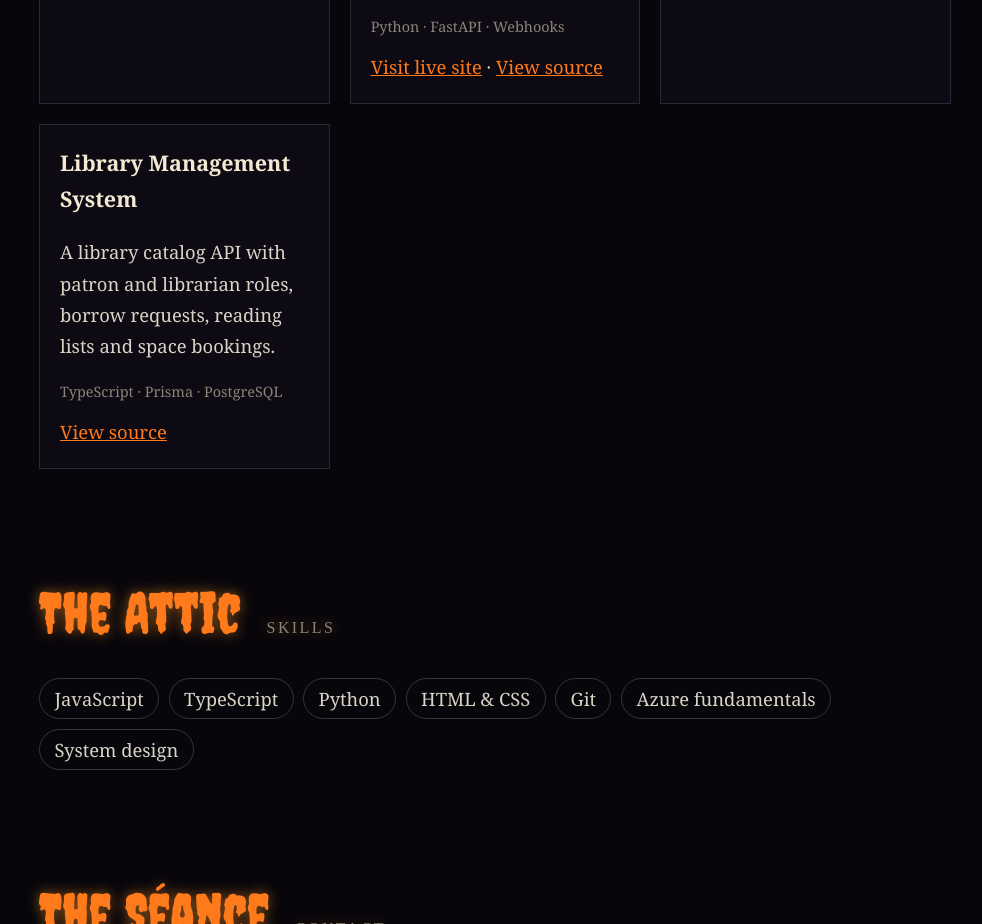
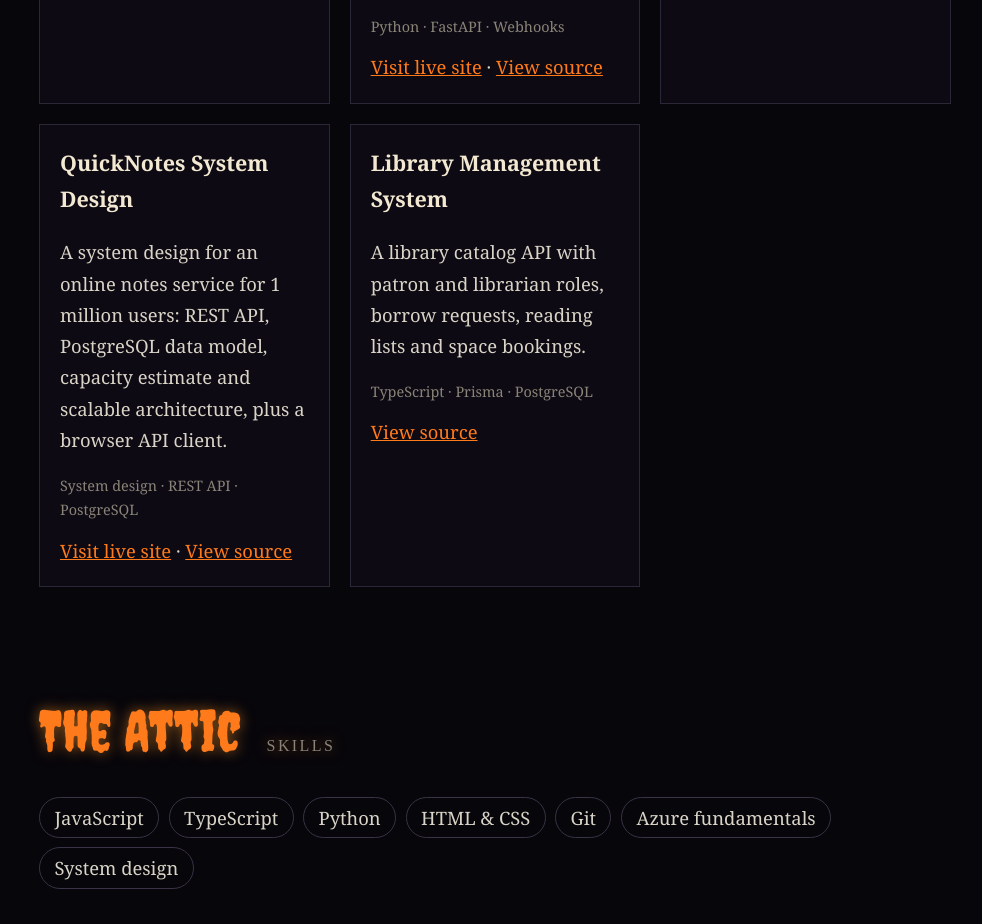
Before and after one commit to WanjikuK60/Kiroween, a plain HTML site: page index.html in a window 1280 px wide. Shown: the part 2041-2965 px from the top of the page, without its empty margins (145-1127 px from the left). Drawn offline with Linux system fonts and the light colour scheme; a web font is replaced by a local one.

Commit message:
Add a QuickNotes System Design card (#9)
Claude-Session: https://claude.ai/code/session_01UFRo6oYk8j4Nz34USuHEdw

Co-authored-by: Claude Opus 5.5 <noreply@anthropic.com>

```diff
--- a/index.html
+++ b/index.html
@@ -78,6 +78,13 @@
           <a href="https://github.com/WanjikuK60/quicknotes-app" rel="noopener">View source</a>
         </article>
         <article class="card">
+          <h3>QuickNotes System Design</h3>
+          <p>A system design for an online notes service for 1 million users: REST API, PostgreSQL data model, capacity estimate and scalable architecture, plus a browser API client.</p>
+          <p class="tags">System design · REST API · PostgreSQL</p>
+          <a href="https://wanjikuk60.github.io/quicknotes-system-design/" rel="noopener">Visit live site</a> ·
+          <a href="https://github.com/WanjikuK60/quicknotes-system-design" rel="noopener">View source</a>
+        </article>
+        <article class="card">
           <h3>Library Management System</h3>
           <p>A library catalog API with patron and librarian roles, borrow requests, reading lists and space bookings.</p>
           <p class="tags">TypeScript · Prisma · PostgreSQL</p>
```
